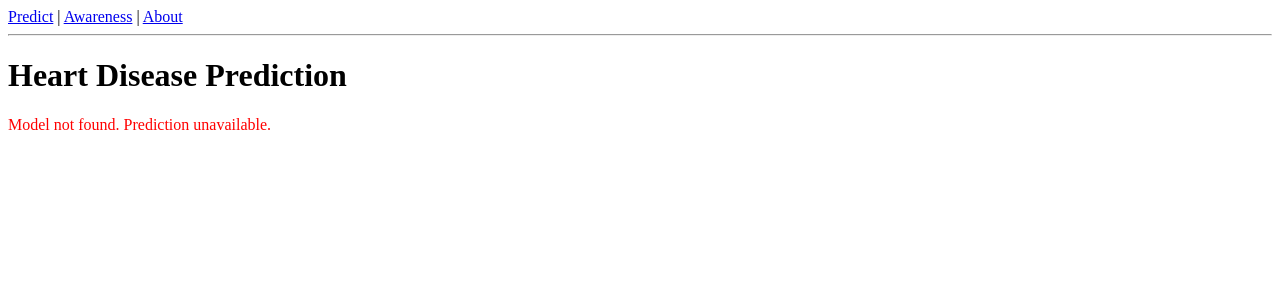
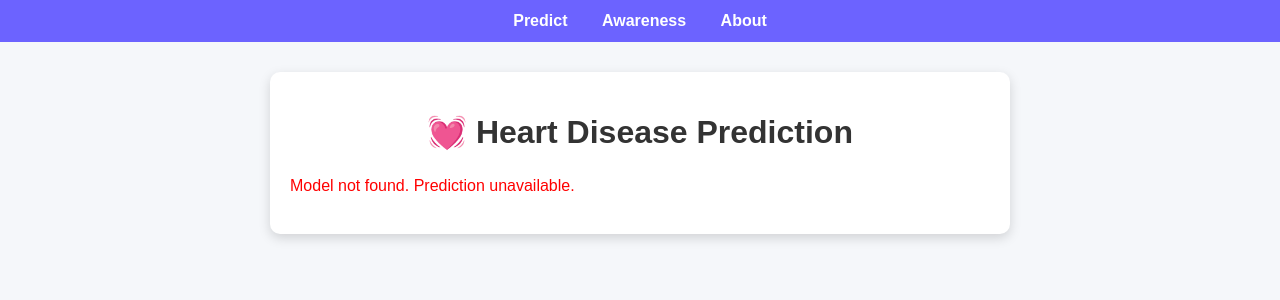
Before and after one commit to vedantbacche-boop/heart-disease-predictor3, a Flask app: page / in a window 1280 px wide. Shown: the top 300 px of the page. Run offline with Flask 3, Linux system fonts and the light colour scheme.

Commit message:
Add files via upload

```diff
--- /dev/null
+++ b/templates/base.html
@@ -0,0 +1,94 @@
+<!DOCTYPE html>
+<html>
+<head>
+    <title>{{ title }}</title>
+    <style>
+        body {
+            font-family: Arial, sans-serif;
+            background-color: #f5f7fa;
+            margin: 0;
+            padding: 0;
+        }
+
+        nav {
+            background-color: #6c63ff;
+            padding: 12px;
+            text-align: center;
+        }
+
+        nav a {
+            color: white;
+            text-decoration: none;
+            margin: 0 15px;
+            font-weight: bold;
+        }
+
+        nav a:hover {
+            text-decoration: underline;
+        }
+
+        .container {
+            max-width: 700px;
+            margin: 30px auto;
+            padding: 20px;
+            background-color: white;
+            border-radius: 10px;
+            box-shadow: 0 4px 12px rgba(0,0,0,0.15);
+        }
+
+        h1 {
+            text-align: center;
+            color: #333;
+        }
+
+        p {
+            line-height: 1.6;
+        }
+
+        form div {
+            margin-bottom: 10px;
+        }
+
+        label {
+            display: block;
+            margin-bottom: 3px;
+        }
+
+        input[type="number"], input[type="submit"] {
+            width: 100%;
+            padding: 8px;
+            border-radius: 6px;
+            border: 1px solid #ccc;
+        }
+
+        input[type="submit"] {
+            background-color: #6c63ff;
+            color: white;
+            border: none;
+            font-weight: bold;
+            cursor: pointer;
+        }
+
+        input[type="submit"]:hover {
+            background-color: #5a52d4;
+        }
+
+        .prediction {
+            margin-top: 15px;
+            font-weight: bold;
+            text-align: center;
+        }
+    </style>
+</head>
+<body>
+    <nav>
+        <a href="{{ url_for('home') }}">Predict</a>
+        <a href="{{ url_for('awareness') }}">Awareness</a>
+        <a href="{{ url_for('about') }}">About</a>
+    </nav>
+
+    <div class="container">
+        {% block content %}{% endblock %}
+    </div>
+</body>
+</html>
--- a/templates/predict.html
+++ b/templates/predict.html
@@ -1,31 +1,24 @@
-<!DOCTYPE html>
-<html>
-<head>
-    <title>Heart Disease Prediction</title>
-</head>
-<body>
-    <nav>
-        <a href="{{ url_for('home') }}">Predict</a> |
-        <a href="{{ url_for('awareness') }}">Awareness</a> |
-        <a href="{{ url_for('about') }}">About</a>
-    </nav>
-    <hr>
-    <h1>Heart Disease Prediction</h1>
+{% extends "base.html" %}
+{% block content %}
+<h1>💓 Heart Disease Prediction</h1>
 
 {% if not model %}
 <p style="color:red;">Model not found. Prediction unavailable.</p>
 {% else %}
 <form method="POST">
     {% for field, label in fields.items() %}
+        <div>
             <label>{{ label }}:</label>
-                <input type="number" name="{{ field }}" step="any" required><br><br>
+            <input type="number" name="{{ field }}" step="any" required>
+        </div>
     {% endfor %}
     <input type="submit" value="Predict">
 </form>
 {% endif %}
 
 {% if prediction %}
-        <h3>{{ prediction }}</h3>
+<div class="prediction" style="color: {% if prediction=='Heart disease detected' %}red{% else %}green{% endif %};">
+    {{ prediction }}
+</div>
 {% endif %}
-</body>
-</html>
+{% endblock %}
```
Also changed, not shown: templates/about.html (+6 -16 lines), templates/awareness.html (added, +7 -0 lines). Lines whose indentation alone changed are shown as unchanged.
